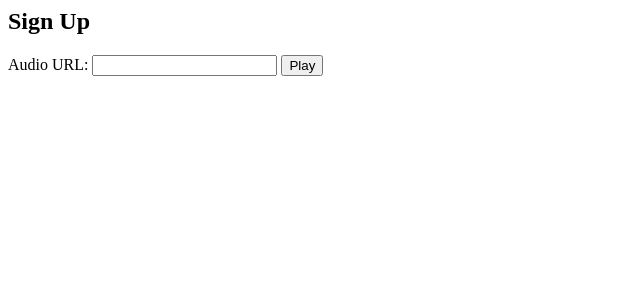
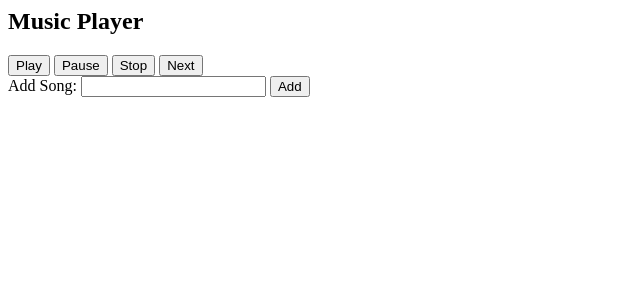
Before and after one commit to DAKExDUCK/StreamSound, a Python web app: template templates/player.html in a window 1280 px wide. Shown: the top 300 px of the page, without its empty margins (0-640 px from the left). Run offline with Jinja, Linux system fonts and the light colour scheme; the template is opened without the code that fills it, so the values that code supplies are empty.

Commit message:
fix stream and add song functions

```diff
--- a/modules/app/player.py
+++ b/modules/app/player.py
@@ -35,7 +35,7 @@ class PLayer(web.View):
             url = data['url']
             await room.add_song(url)
         elif cmd == 'play':
-            await room.play_next_song()
+            await room.play_song()
         elif cmd == 'stop':
             await room.stop_song()
         elif cmd == 'stop_full':
--- a/templates/player.html
+++ b/templates/player.html
@@ -1,22 +1,25 @@
 {% extends "base.html" %}
 
 {% block content %}
-<h2>Sign Up</h2>
-{% if error %}
-<p style="color: red;">{{ error }}</p>
-{% endif %}
-<form id="audio-form">
-    <label for="audio-url">Audio URL:</label>
+    <h2>Music Player</h2>
+    <div id="player-controls">
+        <button id="play-btn" onclick="playAudio()">Play</button>
+        <button id="pause-btn" onclick="pauseAudio()">Pause</button>
+        <button id="stop-btn" onclick="stopAudio()">Stop</button>
+        <button id="next-btn" onclick="nextSong()">Next</button>
+        <form id="add-song-form" onsubmit="addSong(event)">
+            <label for="audio-url">Add Song:</label>
             <input type="text" id="audio-url" name="audio-url" required>
-    <input type="submit" value="Play">
+            <input type="submit" value="Add">
         </form>
+    </div>
     <audio id="audio-player">
-    <source id="audio-source" src="" type="audio/wav">
+        <source id="audio-source" src="" type="audio/mp3">
     </audio>
     <script>
         // Connect to the websocket when the form is submitted
-    document.getElementById('audio-form').addEventListener('submit', function(e) {
-        e.preventDefault();
+        function addSong(event) {
+            event.preventDefault();
             var url = document.getElementById('audio-url').value;
             fetch('/player', {
                 method: 'POST',
@@ -26,17 +29,73 @@
                 if (!response.ok) {
                     throw new Error('Failed to add audio');
                 }
-            // Update audio source URL with /stream endpoint
-            var audioSource = document.getElementById('audio-source');
-            audioSource.setAttribute('src', '/stream');
-            // Play audio
-            var audioPlayer = document.getElementById('audio-player');
-            audioPlayer.load();
-            audioPlayer.play();
             }).catch(function(error) {
                 console.error(error);
                 alert('Failed to add audio');
             });
+        }
+
+        function playAudio() {
+            fetch('/player', {
+                method: 'POST',
+                body: JSON.stringify({ 'cmd': 'play' }),
+                headers: { 'Content-Type': 'application/json' }
+            }).then(function(response) {
+                if (!response.ok) {
+                    throw new Error('Failed to skip to next song');
+                }
+            }).catch(function(error) {
+                console.error(error);
+                alert('Failed to skip to next song');
             });
+
+        }
+
+        function pauseAudio() {
+            fetch('/player', {
+                method: 'POST',
+                body: JSON.stringify({ 'cmd': 'stop' }),
+                headers: { 'Content-Type': 'application/json' }
+            }).then(function(response) {
+                if (!response.ok) {
+                    throw new Error('Failed to skip to next song');
+                }
+            }).catch(function(error) {
+                console.error(error);
+                alert('Failed to skip to next song');
+            });
+
+        }
+
+        function stopAudio() {
+            fetch('/player', {
+                method: 'POST',
+                body: JSON.stringify({ 'cmd': 'stop_full' }),
+                headers: { 'Content-Type': 'application/json' }
+            }).then(function(response) {
+                if (!response.ok) {
+                    throw new Error('Failed to skip to next song');
+                }
+            }).catch(function(error) {
+                console.error(error);
+                alert('Failed to skip to next song');
+            });
+
+        }
+
+        function nextSong() {
+            fetch('/player', {
+                    method: 'POST',
+                    body: JSON.stringify({ 'cmd': 'next' }),
+                    headers: { 'Content-Type': 'application/json' }
+            }).then(function(response) {
+                if (!response.ok) {
+                    throw new Error('Failed to skip to next song');
+                }
+            }).catch(function(error) {
+                console.error(error);
+                alert('Failed to skip to next song');
+            });
+        }
     </script>
 {% endblock %}
```
Also changed, not shown: modules/app/room.py (+36 -19 lines), 1 other file. Lines whose indentation alone changed are shown as unchanged.
